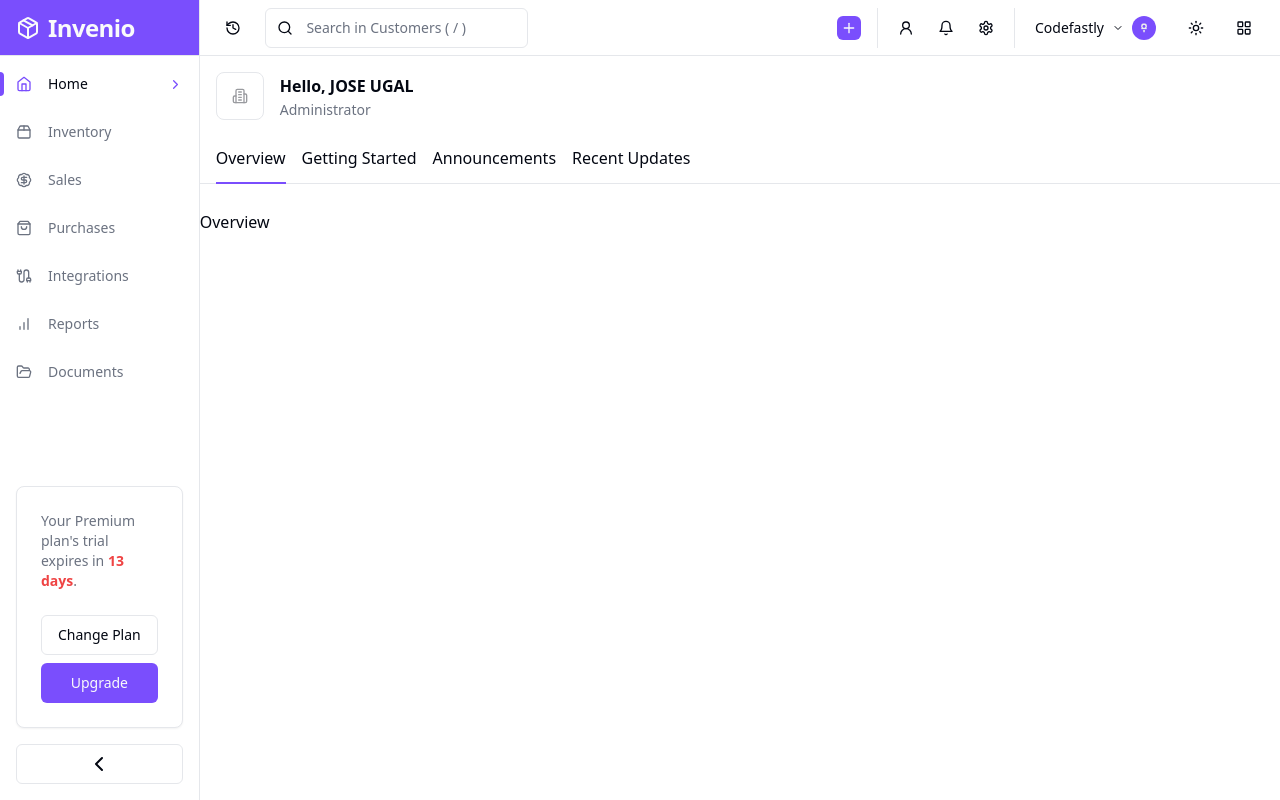
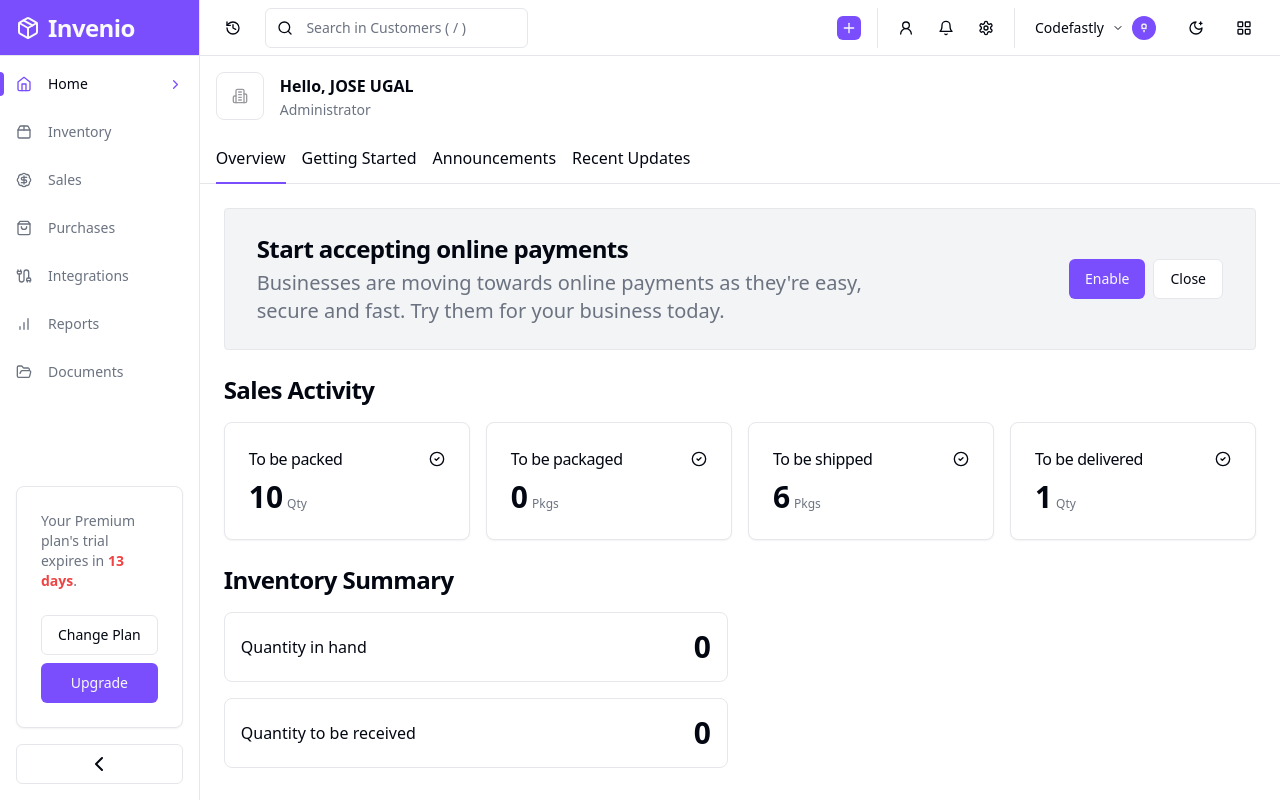
Before and after one commit to JoseUgal/invenio, a Next.js app: page /application/home/overview in a window 1280 px wide. Built offline with nearby package versions, Linux system fonts and the light colour scheme.

Commit message:
feat: Add overview banner and sales overview

```diff
--- a/app/(backoffice)/application/home/overview/page.tsx
+++ b/app/(backoffice)/application/home/overview/page.tsx
@@ -1,9 +1,13 @@
-import { Typography } from '@/design-system/atoms/typography'
+import { OverviewBanner } from '@/sections/banners'
+import { SalesOverview } from '@/sections/sales'
 
 export default function BackofficeApplicationOverview () {
   return (
     <>
-      <Typography>Overview</Typography>
+      <div className='m-6 space-y-6'>
+        <OverviewBanner />
+        <SalesOverview />
+      </div>
     </>
   )
 }
--- /dev/null
+++ b/sections/banners/OverviewBanner.tsx
@@ -0,0 +1,41 @@
+'use client'
+
+import { Button } from '@/design-system/atoms/button'
+import { Typography } from '@/design-system/atoms/typography'
+import { classNames } from '@/design-system/shared/classNames'
+import { useState } from 'react'
+
+const OverviewBanner = () => {
+  const [hidden, setHidden] = useState(false)
+
+  const handleClickClose = () => { setHidden(true) }
+
+  return (
+    <div
+      className={classNames(
+        'relative flex flex-wrap justify-between items-center gap-8 py-6 px-8 bg-secondary border rounded',
+        { hidden }
+      )}
+    >
+      <div className="max-w-2xl space-y-1">
+        <Typography as="h2" variant="h3">
+          Start accepting online payments
+        </Typography>
+        <Typography variant="lead">
+          Businesses are moving towards online payments as they&apos;re easy,
+          secure and fast. Try them for your business today.
+        </Typography>
+      </div>
+      <div className="space-x-2">
+        <Button>Enable</Button>
+        <Button variant={'outline'} onClick={handleClickClose}>
+          Close
+        </Button>
+      </div>
+    </div>
+  )
+}
+
+OverviewBanner.displayName = 'DashboardBanner'
+
+export { OverviewBanner }
--- /dev/null
+++ b/sections/banners/index.ts
@@ -0,0 +1 @@
+export { OverviewBanner } from './OverviewBanner'
--- a/sections/layouts/ThemeToggler.tsx
+++ b/sections/layouts/ThemeToggler.tsx
@@ -1,8 +1,13 @@
 'use client'
 
 import { Button } from '@/design-system/atoms/button'
-import { TooltipProvider, Tooltip, TooltipTrigger, TooltipContent } from '@/design-system/atoms/tooltip'
-import { Moon, Sun } from 'lucide-react'
+import {
+  TooltipProvider,
+  Tooltip,
+  TooltipTrigger,
+  TooltipContent
+} from '@/design-system/atoms/tooltip'
+import { MoonStar } from 'lucide-react'
 import { useTheme } from 'next-themes'
 
 const ThemeToggler = () => {
@@ -14,15 +19,13 @@ const ThemeToggler = () => {
     setTheme(newTheme)
   }
 
-  const Icon = resolvedTheme === 'ligth' ? Moon : Sun
-
   return (
     <TooltipProvider>
       <Tooltip>
         <TooltipTrigger asChild>
-        <Button size={'icon'} variant={'ghost'} onClick={handleClickButton}>
-          <Icon className="w-4 h-4" />
-        </Button>
+          <Button size={'icon'} variant={'ghost'} onClick={handleClickButton}>
+            <MoonStar className="w-4 h-4" />
+          </Button>
         </TooltipTrigger>
         <TooltipContent>
           <p>Change Theme</p>
--- /dev/null
+++ b/sections/sales/InventorySummaryItem.tsx
@@ -0,0 +1,23 @@
+interface InventorySummaryItemProps {
+  label: string
+  number: number
+}
+
+const InventorySummaryItem = ({ label, number }: InventorySummaryItemProps) => {
+  return (
+    <div className="border rounded-lg p-4">
+      <div className="flex flex-row items-center justify-between">
+        <span className="text-md font-medium">
+          {label}
+        </span>
+        <span className="text-3xl font-bold">
+          {number}
+        </span>
+      </div>
+    </div>
+  )
+}
+
+InventorySummaryItem.displayName = 'InventorySummaryItem'
+
+export { InventorySummaryItem }
--- /dev/null
+++ b/sections/sales/SaleActivityItem.tsx
@@ -0,0 +1,47 @@
+import {
+  Card,
+  CardHeader,
+  CardTitle,
+  CardContent
+} from '@/design-system/atoms/card'
+
+import { CheckCircle2, type LucideIcon } from 'lucide-react'
+
+interface SalesActivityItemProps {
+  label: string
+  number: number
+  unit: string
+  icon?: LucideIcon
+}
+
+const SaleActivityItem = ({
+  label,
+  number,
+  unit,
+  icon: Icon = CheckCircle2
+}: SalesActivityItemProps) => {
+  return (
+    <Card>
+      <CardHeader className="flex flex-row items-center justify-between space-y-0 pb-2">
+        <CardTitle className="text-md font-medium">
+          {label}
+        </CardTitle>
+        <Icon className="w-4 h-4" />
+      </CardHeader>
+      <CardContent>
+        <div className="space-x-1">
+          <span className="text-3xl font-bold">
+            {number}
+          </span>
+          <span className="text-xs text-muted-foreground">
+            {unit}
+          </span>
+        </div>
+      </CardContent>
+    </Card>
+  )
+}
+
+SaleActivityItem.displayName = 'SaleActivityItem'
+
+export { SaleActivityItem }
--- /dev/null
+++ b/sections/sales/SalesOverview.tsx
@@ -0,0 +1,45 @@
+import { Typography } from '@/design-system/atoms/typography'
+import { SaleActivityItem } from './SaleActivityItem'
+import SALES_ACTIVITY from './data/sales-activity'
+import INVENTORY_SUMMARY from './data/inventory-summary'
+import { InventorySummaryItem } from './InventorySummaryItem'
+
+const SalesOverview = () => {
+  return (
+    <div className="grid grid-cols-2 2xl:grid-cols-3 gap-6">
+      {/* Sales Activity */}
+      <div className="col-span-2 space-y-4">
+        <Typography as="h2" variant="h3">
+          Sales Activity
+        </Typography>
+        <div className="grid grid-cols-4 gap-4">
+          {SALES_ACTIVITY.map(({ label, number, unit }) => (
+            <SaleActivityItem
+              key={label}
+              label={label}
+              number={number}
+              unit={unit}
+            />
+          ))}
+        </div>
+      </div>
+
+      {/* Inventory Summary */}
+      <div className="col-span-1 space-y-4">
+        <Typography as="h2" variant="h3">
+          Inventory Summary
+        </Typography>
+
+        <div className="grid grid-cols-2 md:grid-cols-1 gap-4">
+          {INVENTORY_SUMMARY.map(({ label, number }) => (
+            <InventorySummaryItem key={label} label={label} number={number} />
+          ))}
+        </div>
+      </div>
+    </div>
+  )
+}
+
+SalesOverview.displayName = 'SalesOverview'
+
+export { SalesOverview }
--- /dev/null
+++ b/sections/sales/data/inventory-summary.ts
@@ -0,0 +1,12 @@
+const inventorySummary = [
+  {
+    label: 'Quantity in hand',
+    number: 0
+  },
+  {
+    label: 'Quantity to be received',
+    number: 0
+  }
+]
+
+export default inventorySummary
--- /dev/null
+++ b/sections/sales/data/sales-activity.ts
@@ -0,0 +1,24 @@
+const salesActivity = [
+  {
+    label: 'To be packed',
+    number: 10,
+    unit: 'Qty'
+  },
+  {
+    label: 'To be packaged',
+    number: 0,
+    unit: 'Pkgs'
+  },
+  {
+    label: 'To be shipped',
+    number: 6,
+    unit: 'Pkgs'
+  },
+  {
+    label: 'To be delivered',
+    number: 1,
+    unit: 'Qty'
+  }
+]
+
+export default salesActivity
--- /dev/null
+++ b/sections/sales/index.ts
@@ -0,0 +1 @@
+export { SalesOverview } from './SalesOverview'
```
Also changed, not shown: 1 other file (tests, documents, lock files or other folders).
